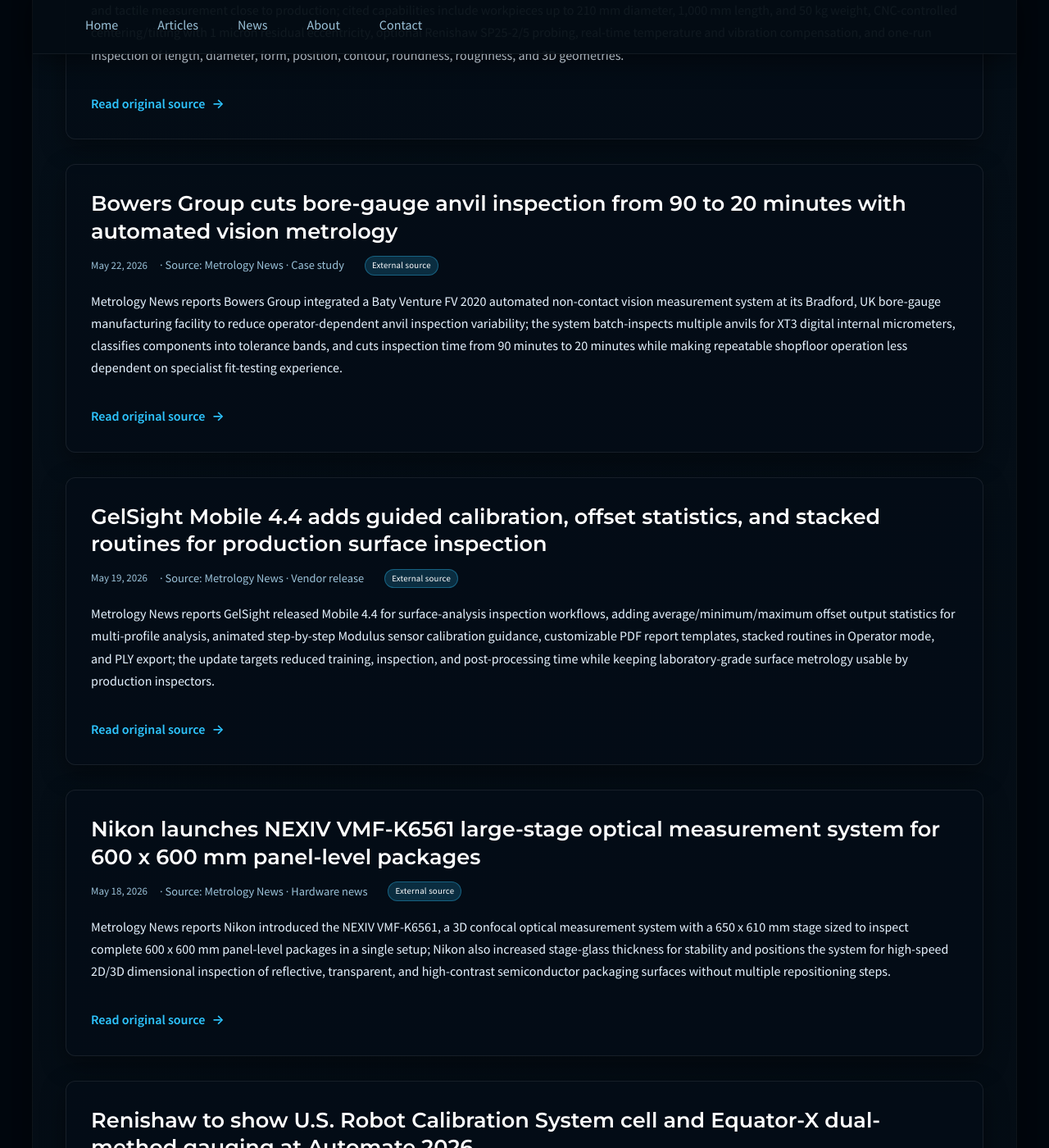
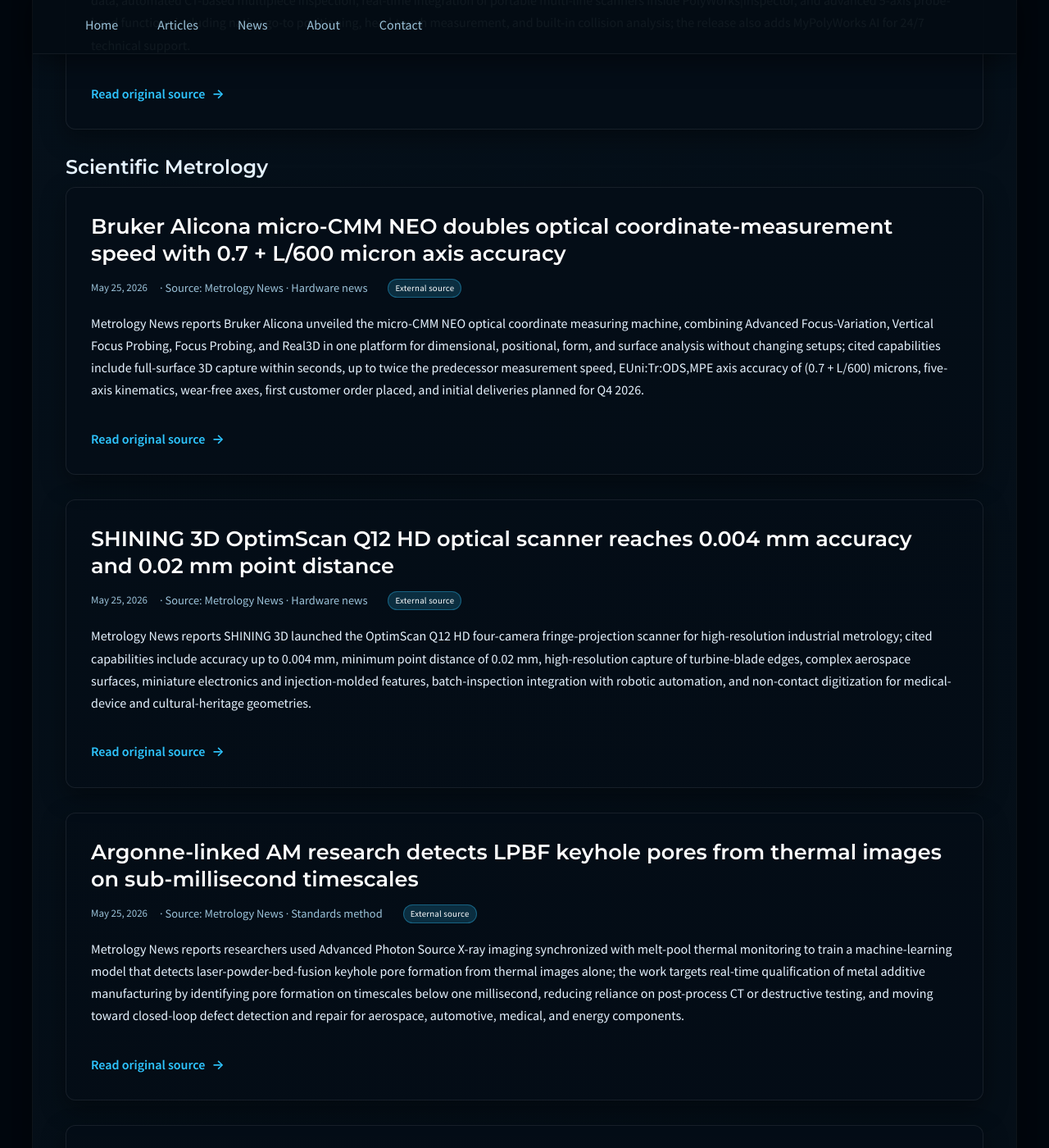
Before and after one commit to JohnForeman/MetrologyCentral, a Jekyll site: the page built from news.md, in a window 1280 px wide and 1400 px high, scrolled down 9931 px. Shown: the whole window at 82% size. Built offline with Jekyll 4.4.1, drawn with Linux system fonts in a browser that asks for light colours; some of the changed text lies outside the part shown.

Commit message:
Update metrology news sweep

```diff
--- a/_data/news.yml
+++ b/_data/news.yml
@@ -1,4 +1,61 @@
 ---
+- date: '2026-05-25'
+  title: Bruker Alicona micro-CMM NEO doubles optical coordinate-measurement speed
+    with 0.7 + L/600 micron axis accuracy
+  source: Metrology News
+  sector: scientific_metrology
+  kind: hardware_news
+  summary: Metrology News reports Bruker Alicona unveiled the micro-CMM NEO optical
+    coordinate measuring machine, combining Advanced Focus-Variation, Vertical Focus
+    Probing, Focus Probing, and Real3D in one platform for dimensional, positional,
+    form, and surface analysis without changing setups; cited capabilities include
+    full-surface 3D capture within seconds, up to twice the predecessor measurement
+    speed, EUni:Tr:ODS,MPE axis accuracy of (0.7 + L/600) microns, five-axis kinematics,
+    wear-free axes, first customer order placed, and initial deliveries planned for
+    Q4 2026.
+  url: https://metrology.news/new-%c2%b5cmm-neo-combines-dimensional-form-and-surface-analysis-in-one-optical-platform/
+- date: '2026-05-25'
+  title: Hexagon HYPERPROBE adds 0.05 mm wireless contact probing to HYPERSCAN workflows
+    up to 7 m volume
+  source: Metrology News
+  sector: quality_software
+  kind: hardware_news
+  summary: Metrology News reports Hexagon added the Bluetooth-connected HYPERPROBE
+    wireless contact probe to its HYPERSCAN target-free laser-scanning workflow, letting
+    users switch between scanning and probing in the same coordinate frame for hidden
+    features, fixture alignment, composite moulds, and transmission casings; cited
+    specifics include probing accuracy down to 0.05 mm, supported measurement volumes
+    up to 5.5 m with HYPERSCAN Ultra and 7 m with HYPERSCAN Super, 0.72 kg handheld
+    weight, up to four hours of continuous-probing battery life, and support in HHscan,
+    Geomagic Control X, and selected third-party metrology software.
+  url: https://metrology.news/hexagon-adds-wireless-contact-probing-to-hyperscan-laser-scanning-workflow/
+- date: '2026-05-25'
+  title: SHINING 3D OptimScan Q12 HD optical scanner reaches 0.004 mm accuracy and
+    0.02 mm point distance
+  source: Metrology News
+  sector: scientific_metrology
+  kind: hardware_news
+  summary: Metrology News reports SHINING 3D launched the OptimScan Q12 HD four-camera
+    fringe-projection scanner for high-resolution industrial metrology; cited capabilities
+    include accuracy up to 0.004 mm, minimum point distance of 0.02 mm, high-resolution
+    capture of turbine-blade edges, complex aerospace surfaces, miniature electronics
+    and injection-molded features, batch-inspection integration with robotic automation,
+    and non-contact digitization for medical-device and cultural-heritage geometries.
+  url: https://metrology.news/four-camera-optimscan-q12-hd-advances-high-resolution-optical-metrology/
+- date: '2026-05-25'
+  title: Argonne-linked AM research detects LPBF keyhole pores from thermal images
+    on sub-millisecond timescales
+  source: Metrology News
+  sector: scientific_metrology
+  kind: standards_method
+  summary: Metrology News reports researchers used Advanced Photon Source X-ray imaging
+    synchronized with melt-pool thermal monitoring to train a machine-learning model
+    that detects laser-powder-bed-fusion keyhole pore formation from thermal images
+    alone; the work targets real-time qualification of metal additive manufacturing
+    by identifying pore formation on timescales below one millisecond, reducing reliance
+    on post-process CT or destructive testing, and moving toward closed-loop defect
+    detection and repair for aerospace, automotive, medical, and energy components.
+  url: https://metrology.news/scientists-develop-new-approach-for-defect-detection-in-am-metal-parts/
 - date: '2026-05-22'
   title: Mahr Mar4D PLQ 4200 combines optical and tactile cylinder metrology for 210
     mm by 1,000 mm parts
```
